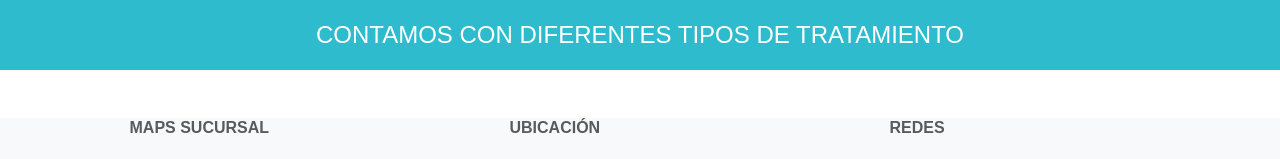
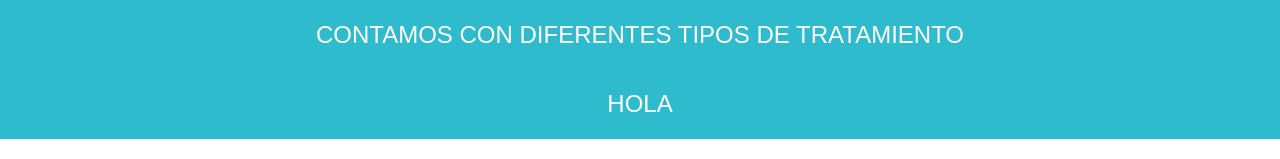
Before and after one commit to MarianoGarciaGz/clinic-app, a React (Create React App) app: page / in a window 1280 px wide. Shown: the part 122-281 px from the top of the page. Built offline with nearby package versions, Linux system fonts and the light colour scheme; a web font is replaced by a local one.

Commit message:
Heading "Hola"

```diff
--- a/src/pages/Home.jsx
+++ b/src/pages/Home.jsx
@@ -12,6 +12,7 @@ const Home = () => {
 
 			<Heading title="Reserva ahora mismo, es hora de sentirse bella"></Heading>
 			<Heading title="Contamos con diferentes tipos de tratamiento"></Heading>
+            <Heading title="Hola"></Heading>
 
 			<Footer></Footer>
 		</div>
```
